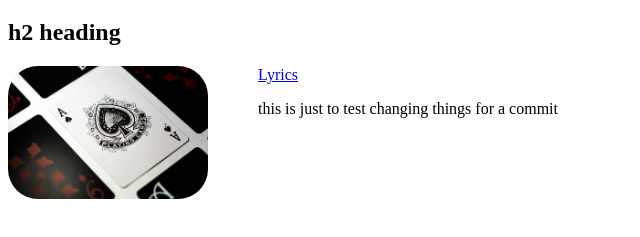
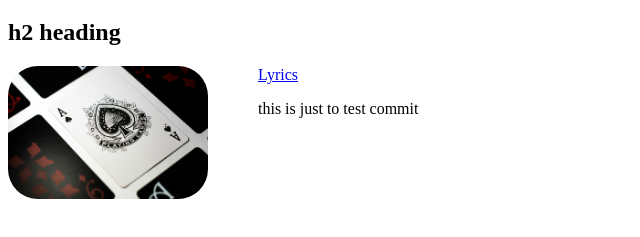
Before and after one commit to Icarus-Disciple/sandbox, a plain HTML site: page JS-BASICS/index.html in a window 1280 px wide. Shown: the part 61-298 px from the top of the page, without its empty margins (0-640 px from the left). Drawn offline with Linux system fonts and the light colour scheme.

Commit message:
another commit test

```diff
--- a/JS-BASICS/index.html
+++ b/JS-BASICS/index.html
@@ -18,6 +18,6 @@
       <img src="/images/ace_spade.jpg" alt="ace of spades" />
     </a>
     <a href="lyrics.html">Lyrics</a>
-    <p>this is just to test changing things for a commit</p>
+    <p>this is just to test commit</p>
   </body>
 </html>
```
Lines whose indentation alone changed are shown as unchanged.
